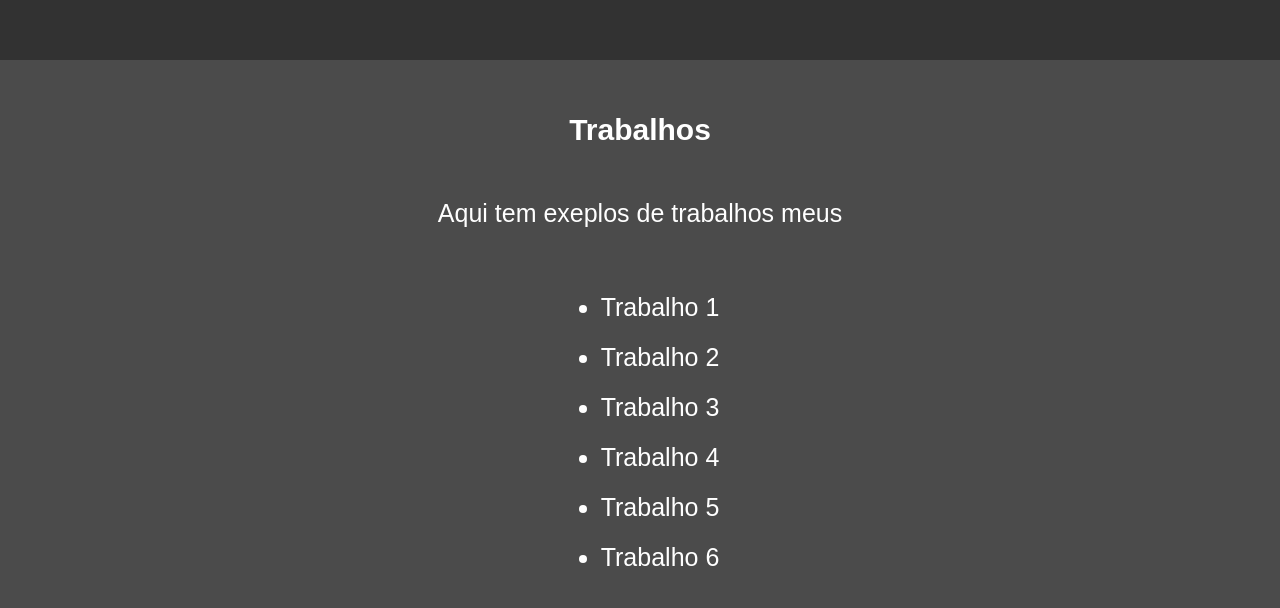
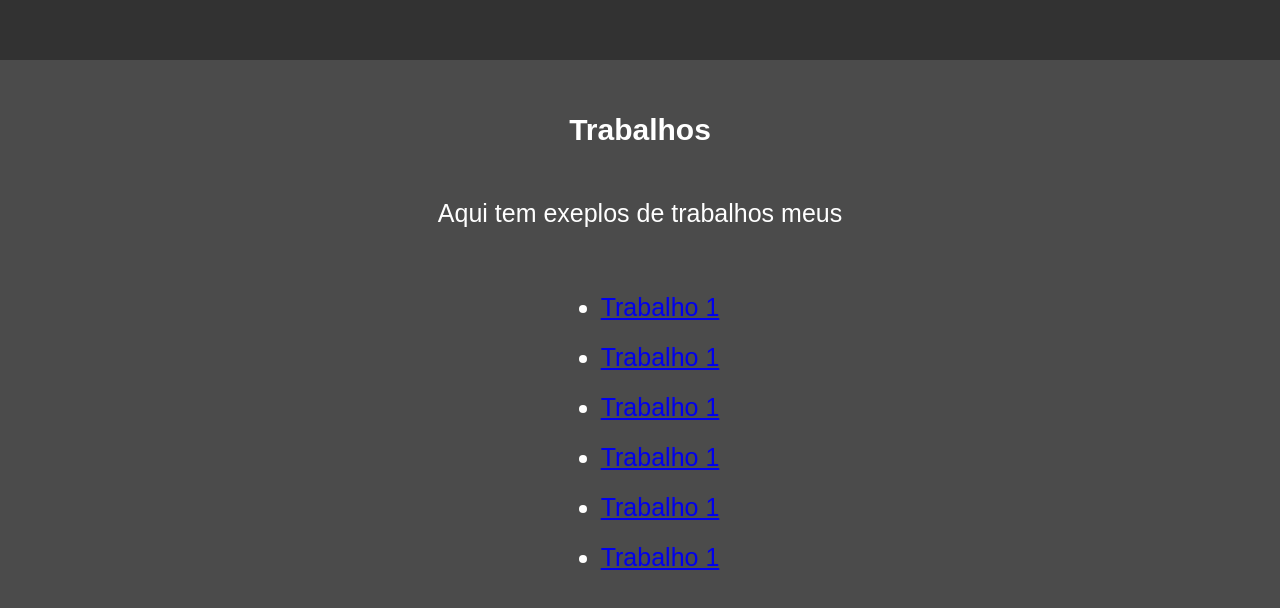
Before and after one commit to G-Zorzi/Portifolio, a plain HTML site: page index.html in a window 1280 px wide. Shown: the part 1430-2038 px from the top of the page. Drawn offline with Linux system fonts and the light colour scheme.

Commit message:
Update index.html

```diff
--- a/index.html
+++ b/index.html
@@ -31,12 +31,12 @@
         <h2 class="subtitulo">Trabalhos</h2>
         <p class="paragrafo">Aqui tem exeplos de trabalhos meus</p>
         <ul class="lista">
-            <li>Trabalho 1</li>
-            <li>Trabalho 2</li>
-            <li>Trabalho 3</li>
-            <li>Trabalho 4</li>
-            <li>Trabalho 5</li>
-            <li>Trabalho 6</li>
+            <li><a href="Alan Wake/index.html" target="_blank">Trabalho 1</a></li>
+            <li><a href="Barberia/index.html" target="_blank">Trabalho 1</a></li>
+            <li><a href="Jogos/index.html" target="_blank">Trabalho 1</a></li>
+            <li><a href="Matrix/index.html" target="_blank">Trabalho 1</a></li>
+            <li><a href="Imobiliaria/index.html" target="_blank">Trabalho 1</a></li>
+            <li><a href="Carta/index.html" target="_blank">Trabalho 1</a></li>
         </ul>
     </section>
 </body>
```
